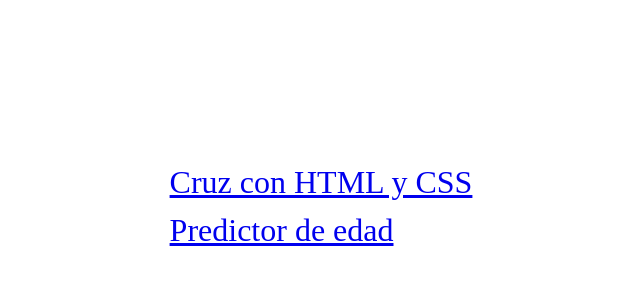
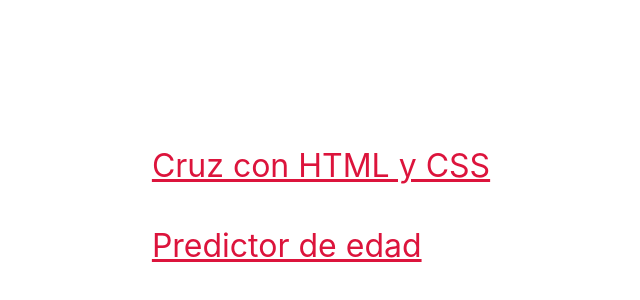
Before and after one commit to ItsCrisDiaz/fintegra-prueba-tecnica, a plain HTML site: page index.html in a window 1280 px wide. Shown: the part 194-494 px from the top of the page, without its empty margins (319-959 px from the left). Drawn offline with Linux system fonts and the light colour scheme.

Commit message:
Adición de estilos a portada

```diff
--- a/styles.css
+++ b/styles.css
@@ -7,6 +7,8 @@
 /* Remove default margin */
 body {
   margin: 0;
+  font-family: -apple-system, BlinkMacSystemFont, "Segoe UI", Roboto, Oxygen,
+    Ubuntu, Cantarell, "Open Sans", "Helvetica Neue", sans-serif;
 }
 
 /* Set core root defaults */
@@ -26,13 +28,26 @@
   text-decoration-skip-ink: auto;
 }
 
-ul[role="list"] {
-  list-style: none;
-  padding-inline: 0;
-}
-
 body {
   display: grid;
   place-items: center;
   font-size: 2rem;
 }
+
+ul[role="list"] {
+  display: grid;
+  gap: 1em;
+  list-style: none;
+  padding-inline: 0;
+}
+
+a {
+  color: crimson;
+}
+
+a:focus {
+  --outline-size: max(2px, 0.08em);
+  --outline-color: currentColor;
+  outline: var(--outline-size) solid var(--outline-color);
+  outline-offset: var(--outline-size);
+}
```
